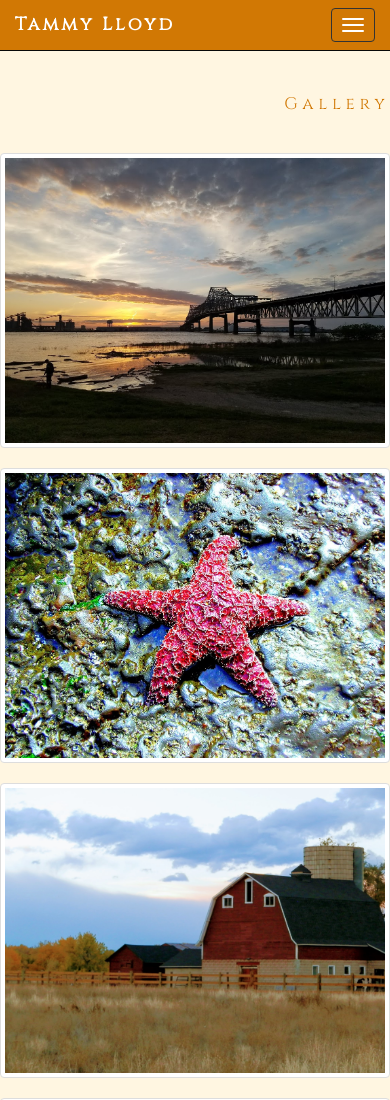
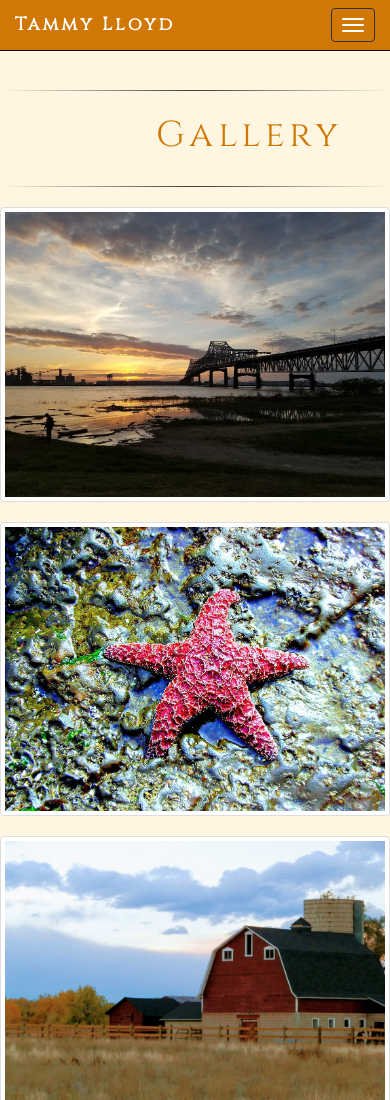
Before and after one commit to tjones374/tammy_lloyd, a plain HTML site: page gallery.html in a window 390 px wide. Shown: the top 1100 px of the page. Drawn offline with nearby package versions, Linux system fonts and the light colour scheme.

Commit message:
Completed responsive design index & gallery pages

```diff
--- a/css/gallery.css
+++ b/css/gallery.css
@@ -5,7 +5,7 @@ body {
 	background-repeat: no-repeat;
 	background-size: cover;
 	padding-top: 70px;
-	z-index: -1;
+	/* z-index: -1; */
 }
 
 .navbar-inverse {
@@ -29,10 +29,11 @@ body {
 	font-family: 'Cinzel', serif;
 	color: #d17804;
 	letter-spacing: 5px;
-	margin-left: 480px;
+	margin-left: 40%;
 	padding-top: 5px;
-	padding-bottom: 30px;
+	padding-bottom: 10px;
 	font-weight: 150;
+	max-width: 100%;
 }
 
 .social-med {
@@ -55,17 +56,27 @@ body {
 .fab {
 	color: #d17804;
 }
-
-@media screen and (max-width: 327px) {
-	.header {
-		font-size: 80%;
-		float: right;
-	}
+hr {
+	border: 0;
+	height: 1px;
+	background-image: linear-gradient(
+		to right,
+		rgba(0, 0, 0, 0),
+		rgba(0, 0, 0, 0.75),
+		rgba(0, 0, 0, 0)
+	);
+	color: #d17804;
+}
+hr,
+.header {
+	max-width: 100%;
+	max-height: auto;
+	overflow: hidden;
 }
 
-@media screen and (max-width: 768px) {
+/* @media screen and (max-width: 768px) {
 	.header {
 		font-size: 120%;
 		float: right;
 	}
-}
+} */
--- a/css/style.css
+++ b/css/style.css
@@ -4,8 +4,8 @@ body {
 	height: auto;
 	background-repeat: no-repeat;
 	background-size: cover;
-	z-index: -1;
 	overflow: hidden;
+	min-height: 100vh;
 }
 
 .navbar-inverse {
@@ -54,7 +54,7 @@ body {
 	color: #836e4f;
 }
 
-@media screen and (max-width: 320px) {
+/* @media screen and (max-width: 320px) {
 	h1 {
 		font-size: 80%;
 		float: right;
@@ -66,4 +66,4 @@ body {
 		font-size: 120%;
 		float: right;
 	}
-}
+} */
--- a/gallery.html
+++ b/gallery.html
@@ -52,7 +52,14 @@
 				</div>
 			</div>
 		</nav>
+		<!-- <div class="row"> -->
+		<!-- <div class="col-lg-6"> -->
+		<hr />
 		<h1 class="header">Gallery</h1>
+		<hr />
+		<!-- </div> -->
+		<!-- </div> -->
+
 		<div class="container"></div>
 		<div class="row">
 			<div class="col-md-4 col-sm-6">
```
